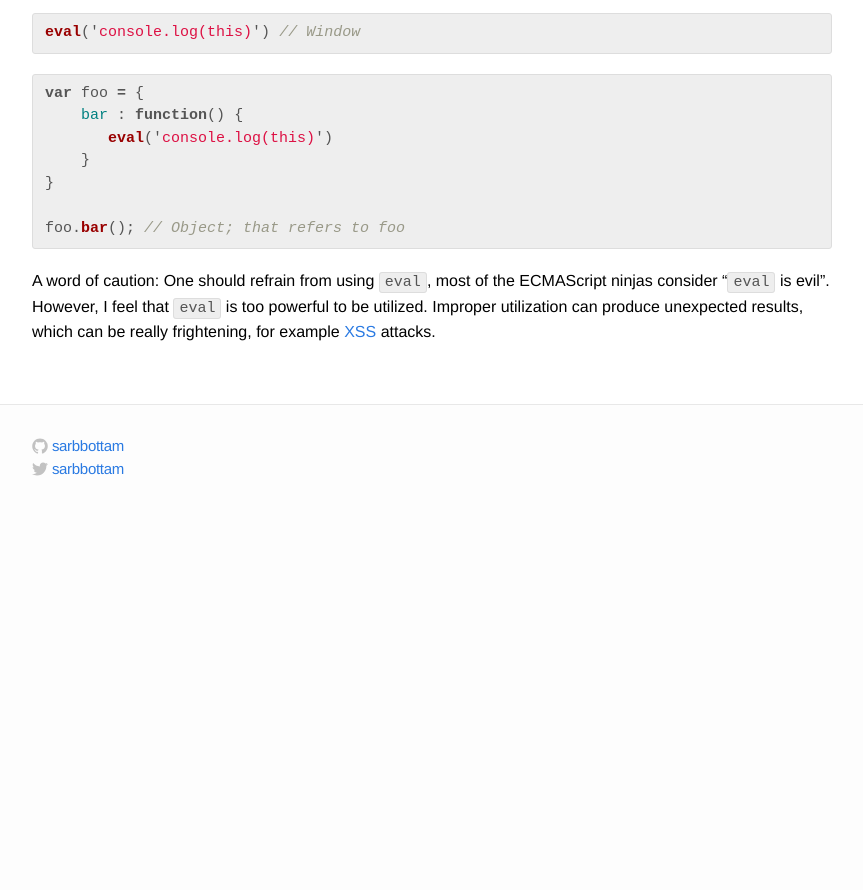
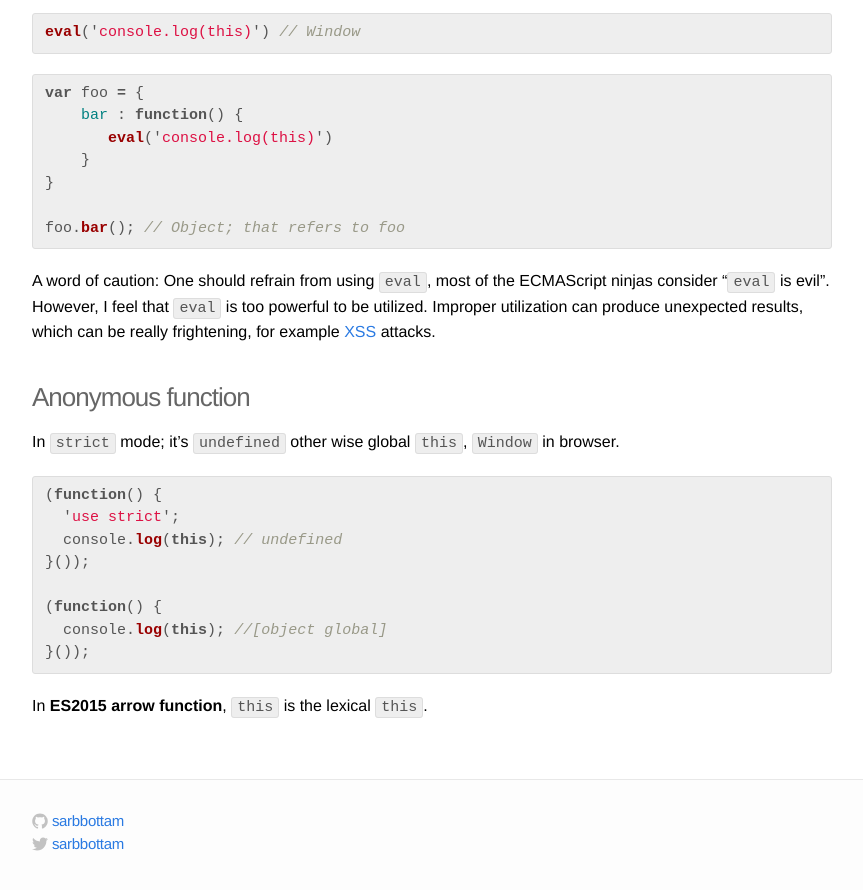
Before and after one commit to sarbbottam/sarbbottam.github.io, a Jekyll site: the page built from _posts/2015-09-16-do-you-know-this.md, in a window 1280 px wide and 900 px high, scrolled down 2941 px. Shown: the top 890 px of the window, without its empty margins (208-1071 px from the left). Built offline with Jekyll 4.4.1, drawn with Linux system fonts in a browser that asks for light colours; comment, search, counter and statistics services are not loaded; before the commit the page ends 3466 px from its top, so only the background shows below that.

Commit message:
docs(this): in anonymous function

````diff
--- a/_posts/2015-09-16-do-you-know-this.md
+++ b/_posts/2015-09-16-do-you-know-this.md
@@ -142,3 +142,20 @@ foo.bar(); // Object; that refers to foo
 A word of caution: One should refrain from using `eval`, most of the ECMAScript ninjas consider “`eval` is evil”.
 However, I feel that `eval` is too powerful to be utilized.
 Improper utilization can produce unexpected results, which can be really frightening, for example [XSS](https://en.wikipedia.org/wiki/Cross-site_scripting) attacks.
+
+### Anonymous function
+
+In `strict` mode; it's `undefined` other wise global `this`, `Window` in browser.
+
+```js
+(function() {
+  'use strict';
+  console.log(this); // undefined
+}());
+
+(function() {
+  console.log(this); //[object global]
+}());
+```
+
+In **ES2015 arrow function**, `this` is the lexical `this`.
````
